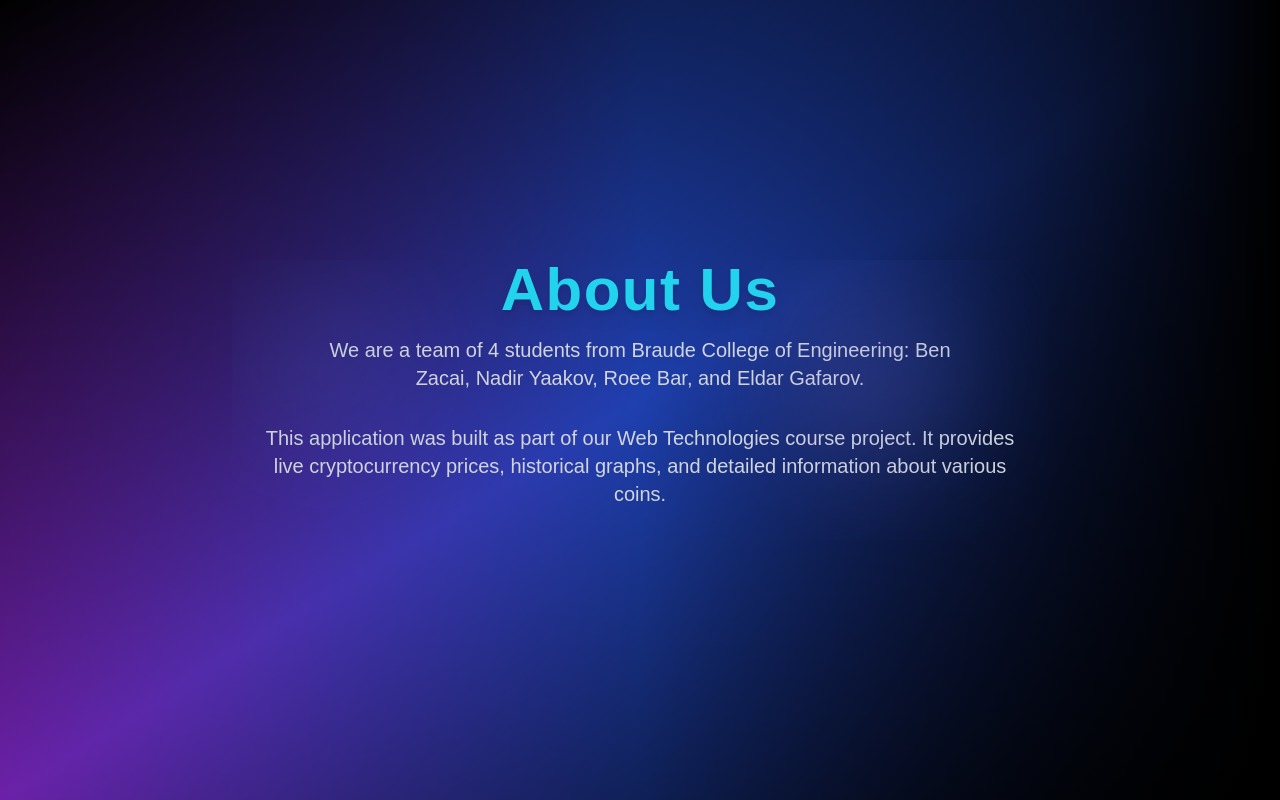
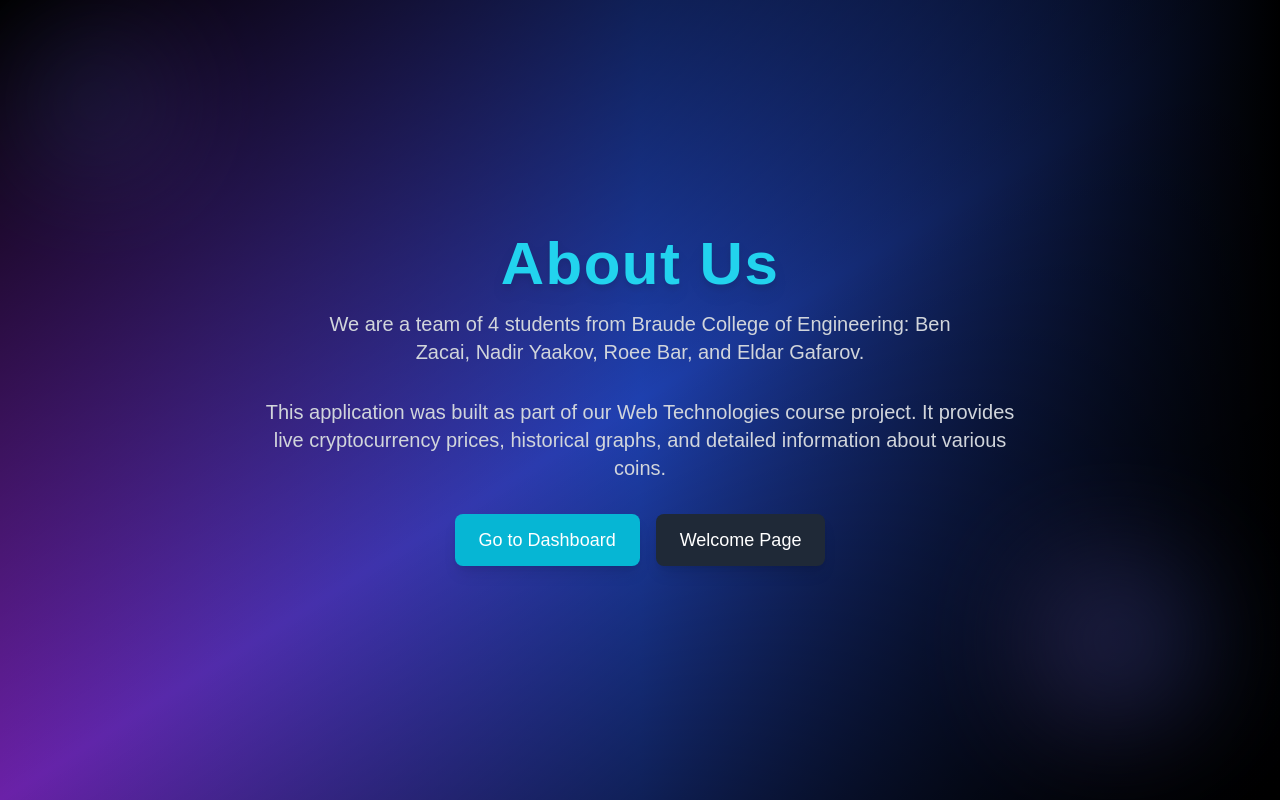
Before and after one commit to Roee-Bar/Web-Cryptocurrency-Coins-Dashboard---Crypi, a Next.js app: page /about in a window 1280 px wide. Built offline with nearby package versions, Linux system fonts and the light colour scheme.

Commit message:
added buttons to about

```diff
--- a/pages/about.js
+++ b/pages/about.js
@@ -1,4 +1,6 @@
-// pages/about.js
+// pages/index.js
+import Link from 'next/link';
+
 export default function About() {
   return (
     <div className="min-h-screen flex flex-col justify-center items-center bg-gradient-to-r from-purple-800 via-blue-800 to-black text-white">
@@ -7,11 +9,10 @@
 
       {/* Main content */}
       <div className="relative z-10 text-center px-6">
-          {/* About Us Heading */}
-          <h1 className="text-5xl md:text-6xl font-extrabold tracking-wide mb-4 drop-shadow-lg text-cyan-400">
+        {/* Crypto-themed heading */}
+        <h1 className="text-cyan-400 text-5xl md:text-6xl font-extrabold tracking-wide mb-4 drop-shadow-lg">
           About Us
         </h1>
-
         <p className="text-lg md:text-xl font-light text-gray-300 mb-8 max-w-2xl mx-auto">
             We are a team of 4 students from Braude College of Engineering: Ben Zacai, Nadir Yaakov, Roee Bar, and Eldar Gafarov.
           </p>
@@ -20,12 +21,26 @@
             This application was built as part of our Web Technologies course project. It provides live cryptocurrency prices, historical graphs, and detailed information about various coins.
           </p>
 
+        {/* Buttons */}
+        <div className="flex flex-col md:flex-row gap-4 justify-center">
+          <Link href="/dashboard" legacyBehavior>
+            <a className="bg-cyan-500 hover:bg-cyan-600 text-white py-3 px-6 rounded-lg shadow-lg text-lg transition">
+              Go to Dashboard
+            </a>
+          </Link>
+          <Link href="/" legacyBehavior>
+            <a className="bg-gray-800 hover:bg-gray-700 text-white py-3 px-6 rounded-lg shadow-lg text-lg transition">
+              Welcome Page
+            </a>
+          </Link>
+        </div>
+      </div>
+
       {/* Decorative crypto-themed icons */}
       <div className="absolute inset-0 overflow-hidden">
         <div className="absolute top-10 left-10 w-32 h-32 bg-gradient-to-r from-cyan-400 to-purple-600 rounded-full opacity-20 blur-3xl"></div>
         <div className="absolute bottom-20 right-20 w-40 h-40 bg-gradient-to-r from-purple-400 to-blue-600 rounded-full opacity-30 blur-3xl"></div>
       </div>
     </div>
-      </div>
   );
 }
```
Lines whose indentation alone changed are shown as unchanged.
